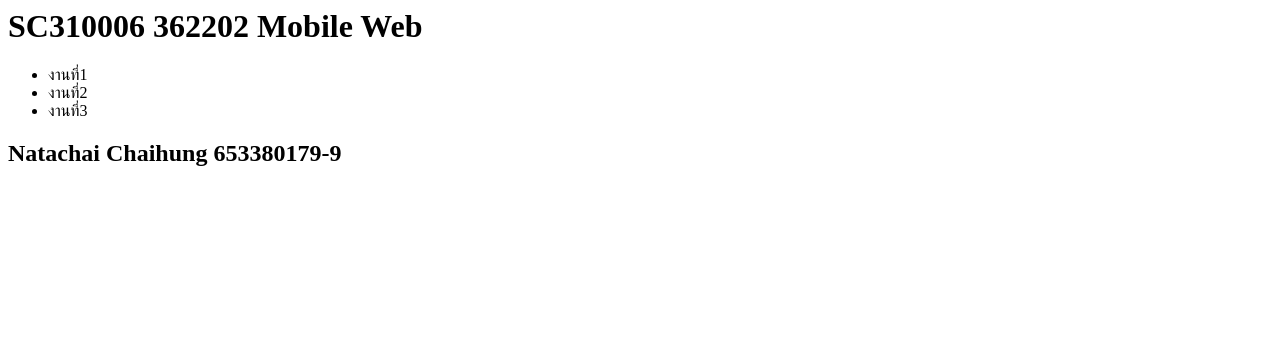
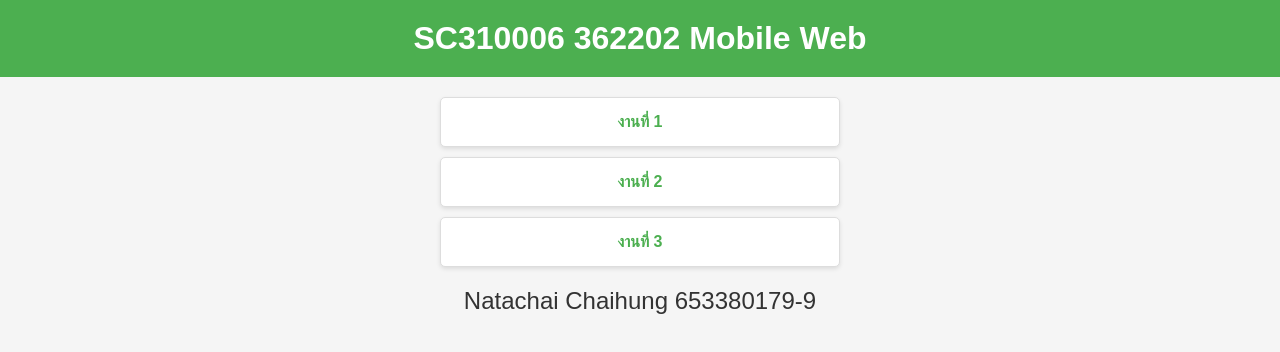
Before and after one commit to Natachai-Chaihung/web2024, a plain HTML site: page index.html in a window 1280 px wide. Drawn offline with Linux system fonts and the light colour scheme.

Commit message:
Update index.html

```diff
--- a/index.html
+++ b/index.html
@@ -1,10 +1,70 @@
-<html>
+<!DOCTYPE html>
+<html lang="th">
+<head>
+  <meta charset="UTF-8">
+  <meta name="viewport" content="width=device-width, initial-scale=1.0">
+  <title>SC310006 362202 Mobile Web</title>
+  <style>
+    body {
+      font-family: Arial, sans-serif;
+      margin: 0;
+      padding: 0;
+      background-color: #f5f5f5;
+      color: #333;
+    }
+
+    h1 {
+      text-align: center;
+      background-color: #4CAF50;
+      color: white;
+      padding: 20px 0;
+      margin: 0;
+    }
+
+    h2 {
+      text-align: center;
+      margin-top: 20px;
+      font-weight: normal;
+    }
+
+    ul {
+      list-style-type: none;
+      padding: 0;
+      margin: 20px auto;
+      max-width: 400px;
+    }
+
+    li {
+      background-color: #ffffff;
+      margin: 10px 0;
+      padding: 15px;
+      border: 1px solid #ddd;
+      border-radius: 5px;
+      text-align: center;
+      box-shadow: 0 2px 4px rgba(0, 0, 0, 0.1);
+    }
+
+    li:hover {
+      background-color: #f0f0f0;
+    }
+
+    a {
+      text-decoration: none;
+      color: #4CAF50;
+      font-weight: bold;
+    }
+
+    a:hover {
+      text-decoration: underline;
+    }
+  </style>
+</head>
 <body>
   <h1>SC310006 362202 Mobile Web</h1>
   <ul>
-      <li><a href="work1.html" target = "blank" ></a>งานที่1</li>
-       <li>งานที่2</li>
-       <li>งานที่3</li>
+    <li><a href="work1.html" target="_blank">งานที่ 1</a></li>
+    <li><a href="" target="_blank">งานที่ 2</a></li>
+    <li><a href="" target="_blank">งานที่ 3</a></li>
   </ul>
   <h2>Natachai Chaihung 653380179-9</h2>
 </body>
```
Lines whose indentation alone changed are shown as unchanged.
